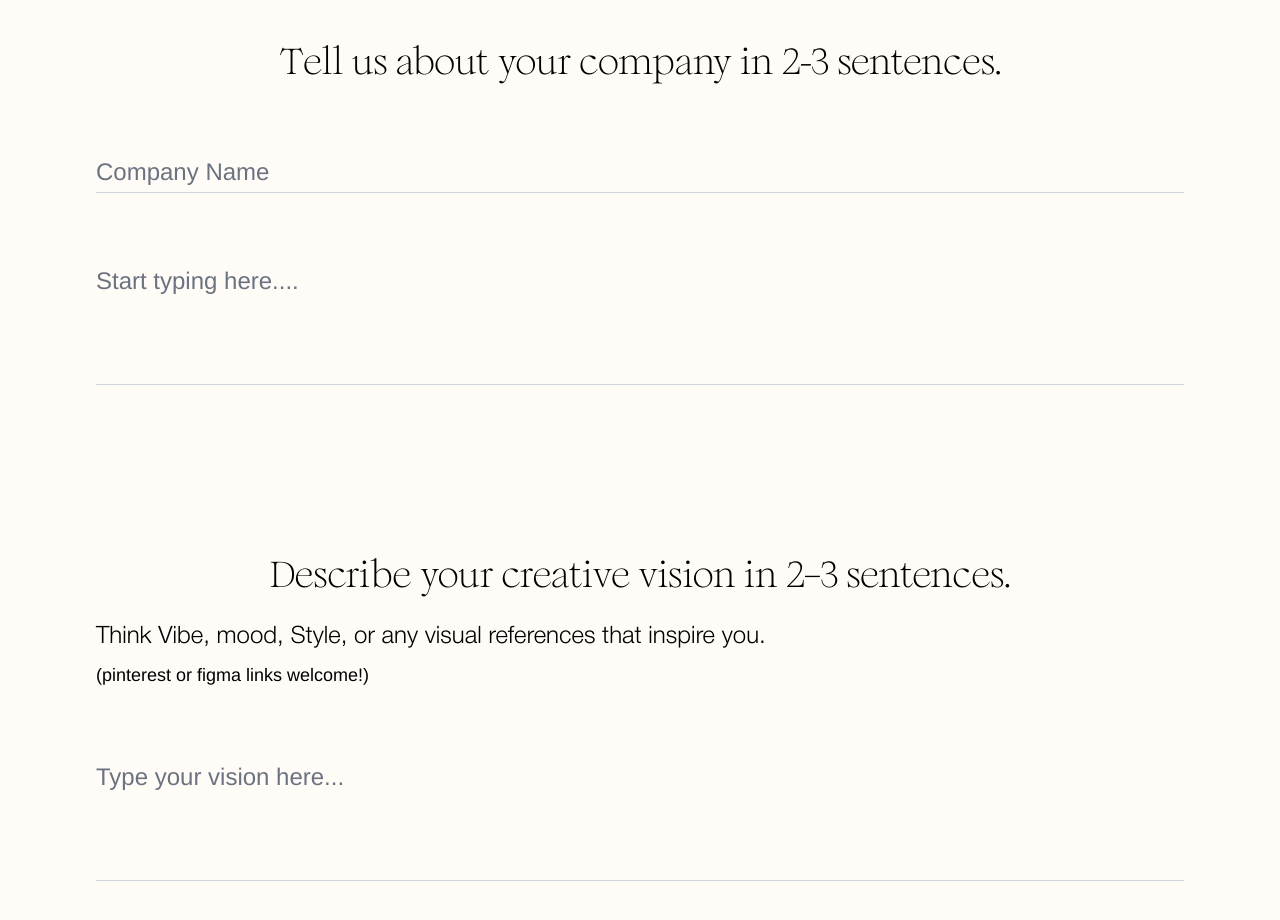
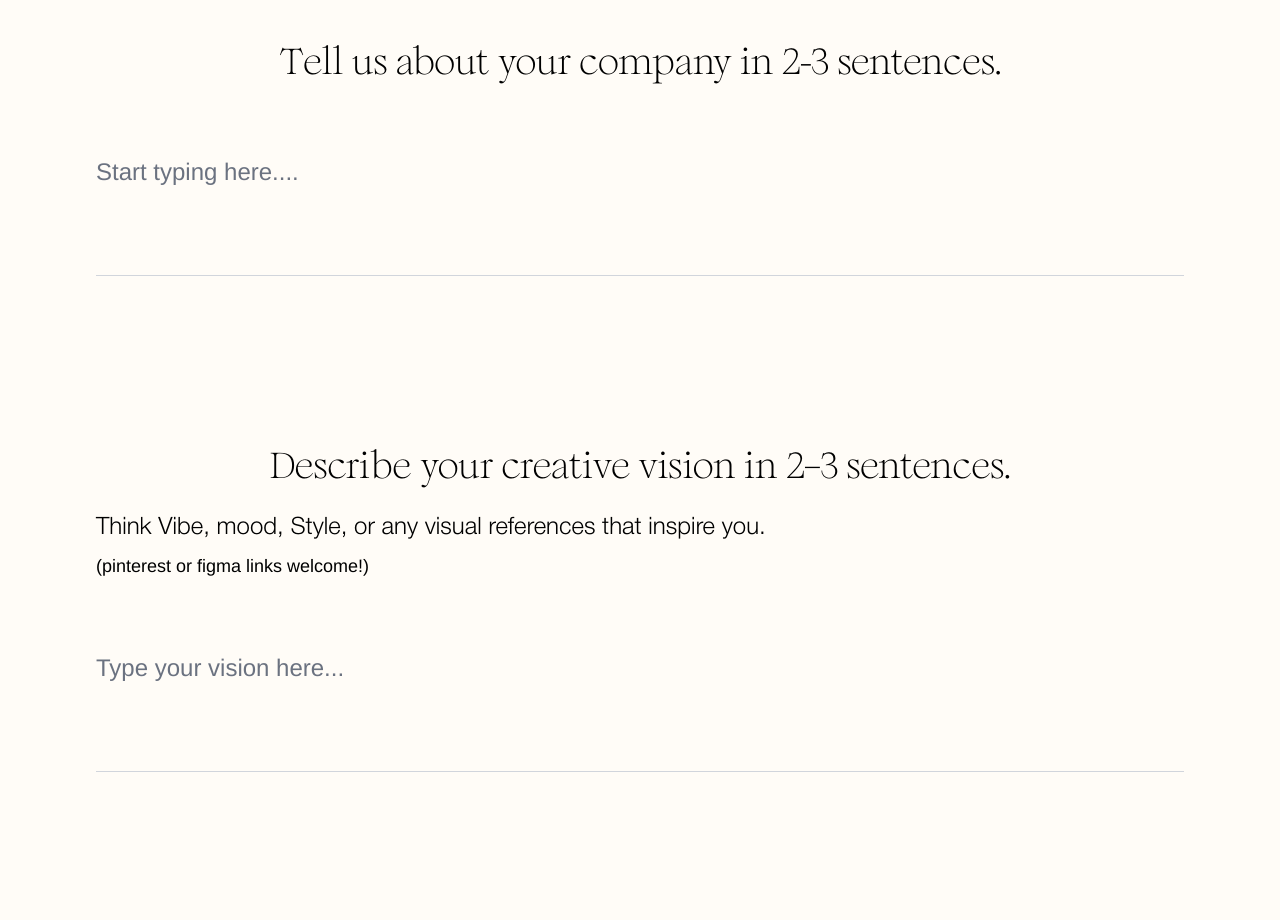
Before and after one commit to mumar000/zeneth-studio, a Next.js app: page /contact in a window 1280 px wide. Shown: the part 1000-1920 px from the top of the page. Built offline with nearby package versions, Linux system fonts and the light colour scheme.

Commit message:
fix:custom cursor fix

```diff
--- a/app/components/common/navbar/navbar.jsx
+++ b/app/components/common/navbar/navbar.jsx
@@ -113,8 +113,8 @@ export default function Navbar() {
             {navItems.map((label) => (
               <Link
                 key={label}
-                href={label.toLowerCase()}
-                className={`transition-all duration-300 rounded-full px-4 py-1.5 text-sm md:text-base text-black/80 hover:text-black`}
+                href={label === "Home" ? "/" : `/${label.toLowerCase()}`}
+                className={`transition-all duration-300 rounded-full px-4 py-1.5 text-sm md:text-base text-black/80 hover:text-black hover:bg-white/60 hover:shadow-md hover:scale-105 active:scale-95`}
                 style={{ fontFamily: "var(--font-sora)" }}
               >
                 {label}
@@ -182,17 +182,21 @@ export default function Navbar() {
               <div className="rounded-3xl bg-white/90 backdrop-blur-xl border border-black/10 shadow-2xl p-4 overflow-hidden">
                 <nav className="flex flex-col gap-2">
                   {navItems.map((label) => (
-                    <motion.button
+                    <Link
                       key={label}
-                      variants={itemVariants}
-                      className="group flex items-center justify-between rounded-xl px-4 py-3 text-left text-base font-medium text-black/70 hover:text-black hover:bg-black/5 transition-all"
-                      style={{ fontFamily: "var(--font-sora)" }}
+                      href={label === "Home" ? "/" : `/${label.toLowerCase()}`}
                       onClick={() => setIsMenuOpen(false)}
                     >
-                      {label}
-                      {/* Hover Arrow Effect */}
-                      <ArrowRight className="w-4 h-4 opacity-0 -translate-x-2 transition-all group-hover:opacity-100 group-hover:translate-x-0" />
-                    </motion.button>
+                      <motion.div
+                        variants={itemVariants}
+                        className="group flex items-center justify-between rounded-xl px-4 py-3 text-left text-base font-medium text-black/70 hover:text-black hover:bg-black/5 transition-all"
+                        style={{ fontFamily: "var(--font-sora)" }}
+                      >
+                        {label}
+                        {/* Hover Arrow Effect */}
+                        <ArrowRight className="w-4 h-4 opacity-0 -translate-x-2 transition-all group-hover:opacity-100 group-hover:translate-x-0" />
+                      </motion.div>
+                    </Link>
                   ))}
 
                   <motion.div
--- a/components/contact/multi-step-form.jsx
+++ b/components/contact/multi-step-form.jsx
@@ -150,27 +150,6 @@ export default function ContactForm() {
             Tell us about your company in 2-3 sentences.
           </h2>
           <div className="space-y-12">
-            <div className="relative pt-6">
-              <motion.label
-                animate={{
-                  y: isFieldActive("companyName") ? -28 : 0,
-                  scale: isFieldActive("companyName") ? 0.85 : 1,
-                  color: isFieldActive("companyName") ? "#000000" : "#6b7280",
-                }}
-                transition={{ duration: 0.3, ease: "easeOut" }}
-                className="absolute left-0 text-xl md:text-2xl pointer-events-none origin-left"
-              >
-                Company Name
-              </motion.label>
-              <input
-                type="text"
-                value={formData.companyName}
-                onChange={(e) => updateFormData("companyName", e.target.value)}
-                onFocus={() => setFocusedField("companyName")}
-                onBlur={() => setFocusedField(null)}
-                className="w-full bg-transparent border-b border-gray-300 text-gray-800 text-xl pb-2 focus:outline-none focus:border-black transition-colors"
-              />
-            </div>
             <div className="relative pt-6">
               <motion.label
                 animate={{
--- a/components/works/custom-cursor.jsx
+++ b/components/works/custom-cursor.jsx
@@ -4,10 +4,10 @@ import { useEffect, useState } from "react";
 import { motion, useMotionValue, useSpring } from "framer-motion";
 
 export default function CustomCursor({ variant = "default", text = "" }) {
-  const [isVisible, setIsVisible] = useState(false);
+  const [isVisible, setIsVisible] = useState(true);
 
-  const cursorX = useMotionValue(-100);
-  const cursorY = useMotionValue(-100);
+  const cursorX = useMotionValue(0);
+  const cursorY = useMotionValue(0);
 
   const springConfig = { damping: 25, stiffness: 300 };
   const cursorXSpring = useSpring(cursorX, springConfig);
```
